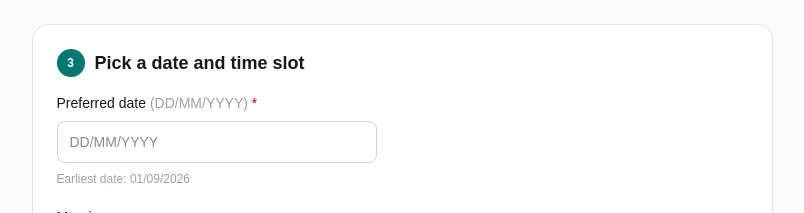
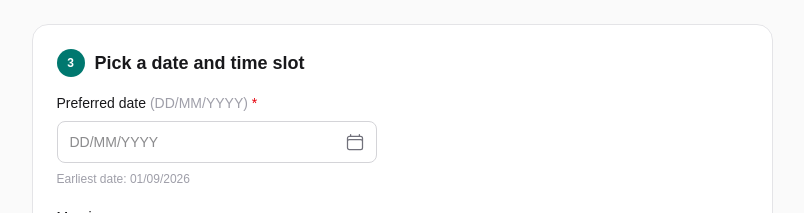
Before and after one commit to freddiedsouza/Adelyn, a Next.js app: page /book in a window 1280 px wide. Shown: the part 981-1194 px from the top of the page, without its empty margins (26-830 px from the left). Built offline with nearby package versions, Linux system fonts and the light colour scheme.

Commit message:
feat: add calendar picker to DD/MM/YYYY booking date field

```diff
--- a/src/components/BookingForm.tsx
+++ b/src/components/BookingForm.tsx
@@ -512,6 +512,7 @@ export default function BookingForm() {
                 <span className="font-normal text-zinc-400">(DD/MM/YYYY)</span>{" "}
                 <span className="text-red-600">*</span>
               </label>
+              <div className="relative sm:max-w-xs">
                 <input
                   id="booking-date"
                   type="text"
@@ -526,8 +527,41 @@ export default function BookingForm() {
                   }}
                   aria-invalid={Boolean(errors.date)}
                   aria-describedby={errors.date ? "error-date" : undefined}
-                className={`${inputClass(Boolean(errors.date))} sm:max-w-xs`}
+                  className={`${inputClass(Boolean(errors.date))} pr-11`}
                 />
+                <span
+                  className="pointer-events-none absolute inset-y-0 right-0 flex items-center pr-3 text-zinc-500 dark:text-zinc-400"
+                  aria-hidden="true"
+                >
+                  <svg
+                    className="h-5 w-5"
+                    fill="none"
+                    viewBox="0 0 24 24"
+                    strokeWidth={1.5}
+                    stroke="currentColor"
+                  >
+                    <path
+                      strokeLinecap="round"
+                      strokeLinejoin="round"
+                      d="M6.75 3v2.25M17.25 3v2.25M3 18.75V7.5a2.25 2.25 0 0 1 2.25-2.25h13.5A2.25 2.25 0 0 1 21 7.5v11.25m-18 0A2.25 2.25 0 0 0 5.25 21h13.5A2.25 2.25 0 0 0 21 18.75m-18 0V11.25A2.25 2.25 0 0 1 5.25 9h13.5A2.25 2.25 0 0 1 21 11.25v7.5"
+                    />
+                  </svg>
+                </span>
+                <input
+                  type="date"
+                  aria-label="Pick a date from the calendar"
+                  tabIndex={-1}
+                  min={minDate}
+                  value={dmyToIso(date)}
+                  onClick={(event) => event.currentTarget.showPicker?.()}
+                  onChange={(event) => {
+                    const iso = event.target.value;
+                    setDate(iso ? isoToDmy(iso) : "");
+                    clearError("date");
+                  }}
+                  className="absolute inset-y-0 right-0 w-11 cursor-pointer opacity-0"
+                />
+              </div>
               <p className="text-xs text-zinc-400 dark:text-zinc-500">
                 Earliest date: {isoToDmy(minDate)}
               </p>
```
Lines whose indentation alone changed are shown as unchanged.
